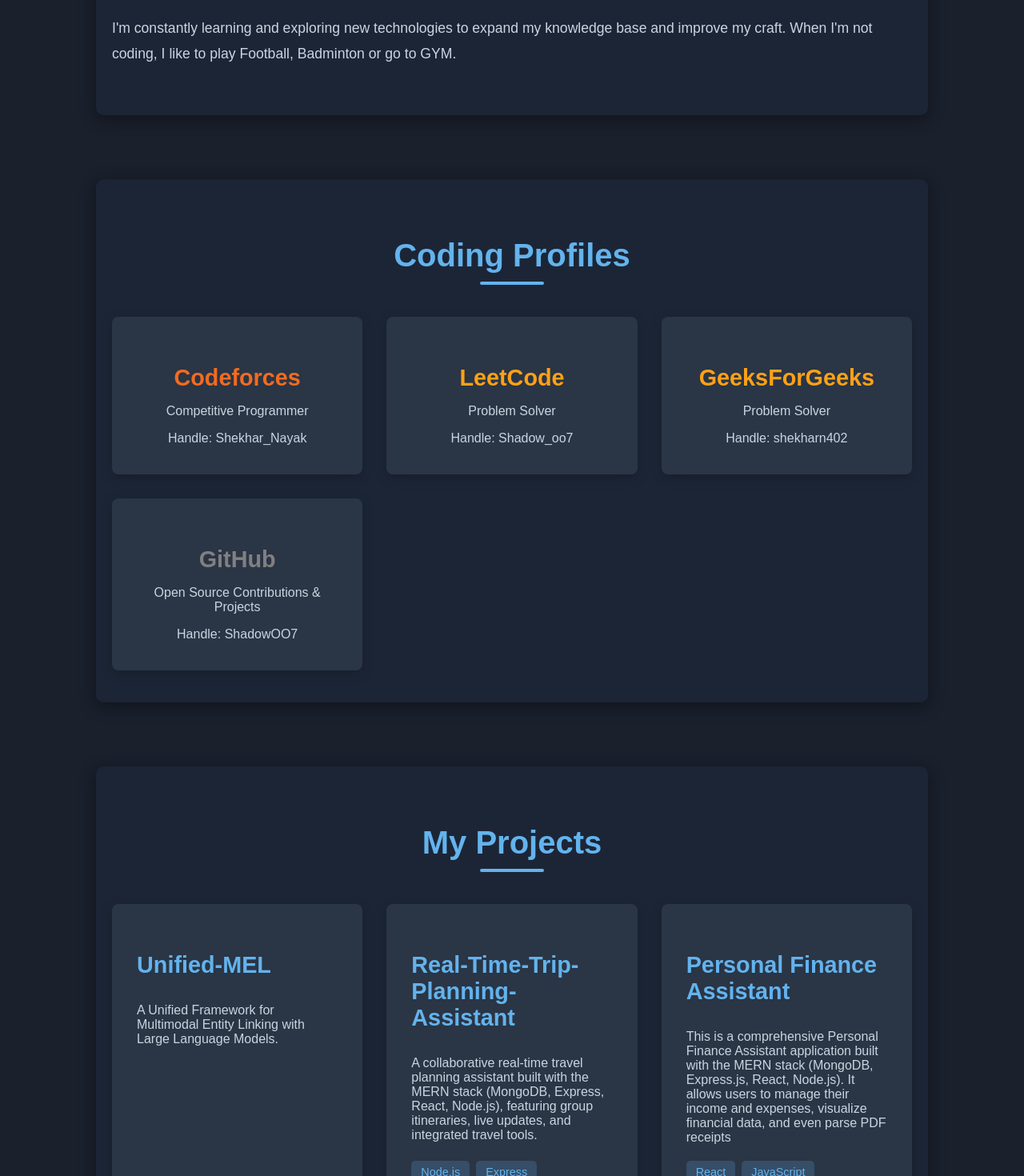
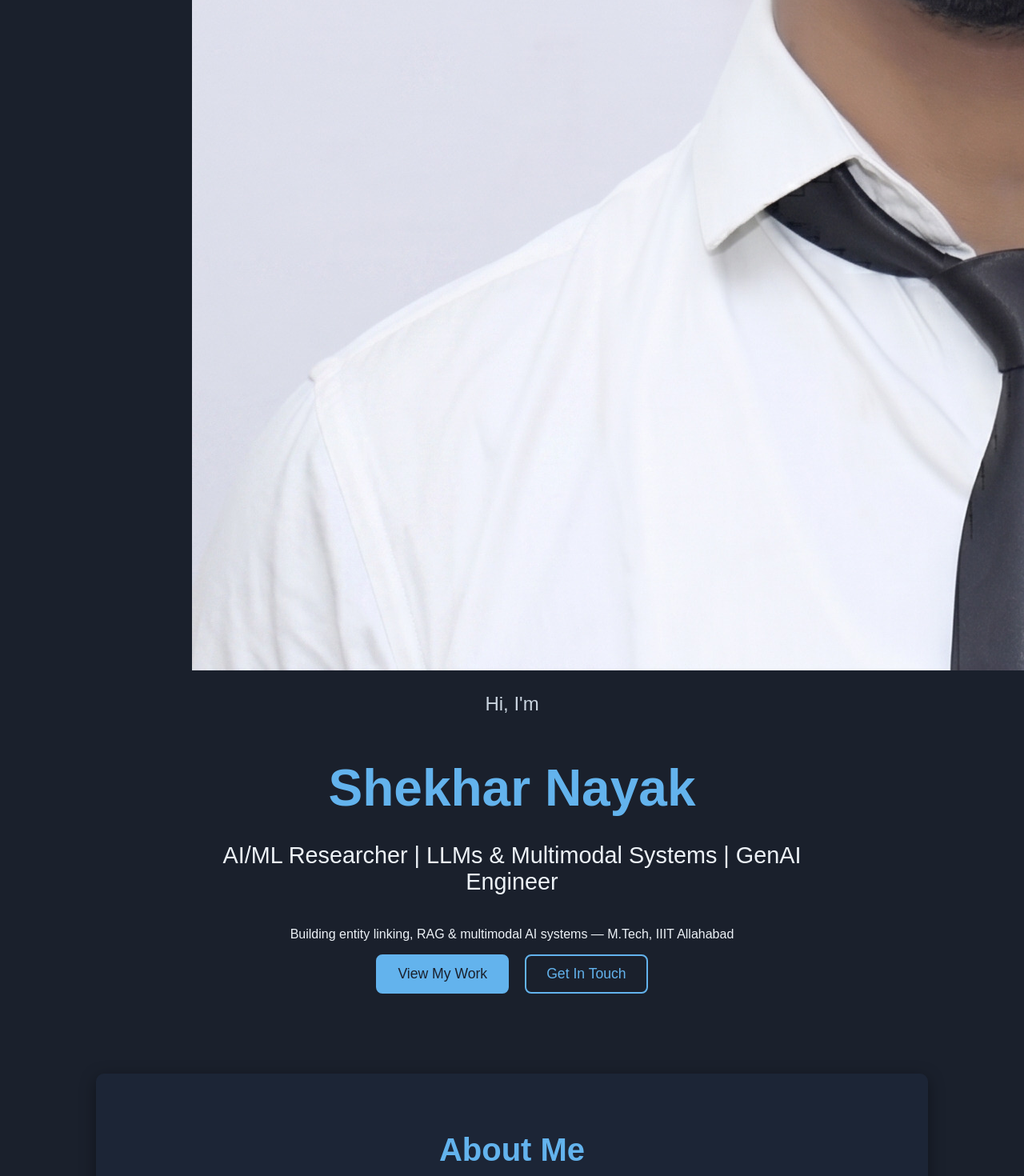
Before and after one commit to ShadowOO7/My-Portfolio, a React (Create React App) app: page / in a window 1280 px wide. Shown: the part 1330-2800 px from the top of the page at 80% size. Built offline with nearby package versions, Linux system fonts and the light colour scheme.

Commit message:
Enhance Hero component with profile image and details
Updated Hero component to include a profile picture and revised tagline.

```diff
--- a/src/components/Hero.js
+++ b/src/components/Hero.js
@@ -1,13 +1,16 @@
 import React from 'react';
 import './Hero.css';
+import profilePic from '../assets/profile.jpg';
 
 function Hero() {
   return (
     <section id="hero" className="hero-section">
       <div className="hero-content">
+        <img src={profilePic} alt="Shekhar Nayak" className="hero-photo" />
         <p className="hero-greeting">Hi, I'm</p>
         <h1 className="hero-name">Shekhar Nayak</h1>
-            <p className="hero-tagline">A passionate Coder | Web Developer | Problem Solver</p>
+        <p className="hero-tagline">AI/ML Researcher | LLMs & Multimodal Systems | GenAI Engineer</p>
+        <p className="hero-subtag">Building entity linking, RAG & multimodal AI systems — M.Tech, IIIT Allahabad</p>
         <div className="hero-actions">
           <a href="#projects" className="btn primary-btn">View My Work</a>
           <a href="#contact" className="btn secondary-btn">Get In Touch</a>
```
Lines whose indentation alone changed are shown as unchanged.
